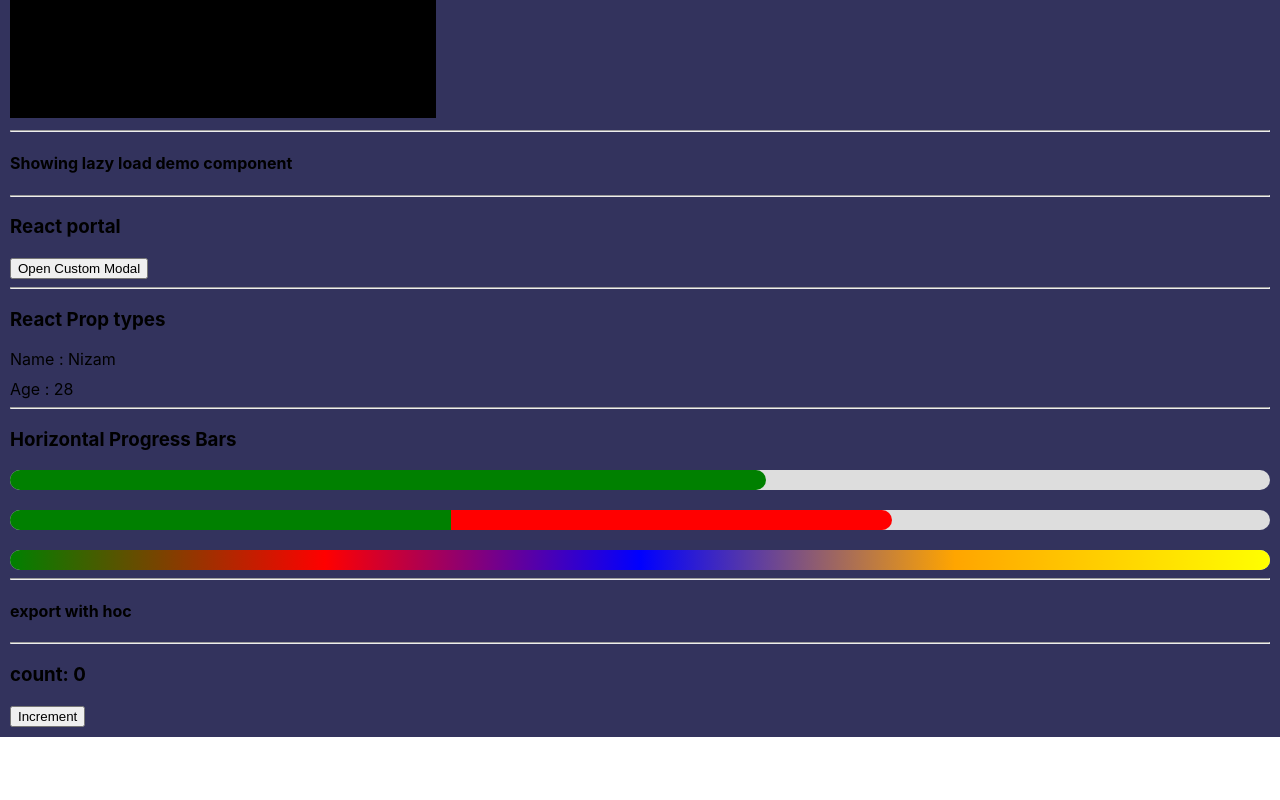
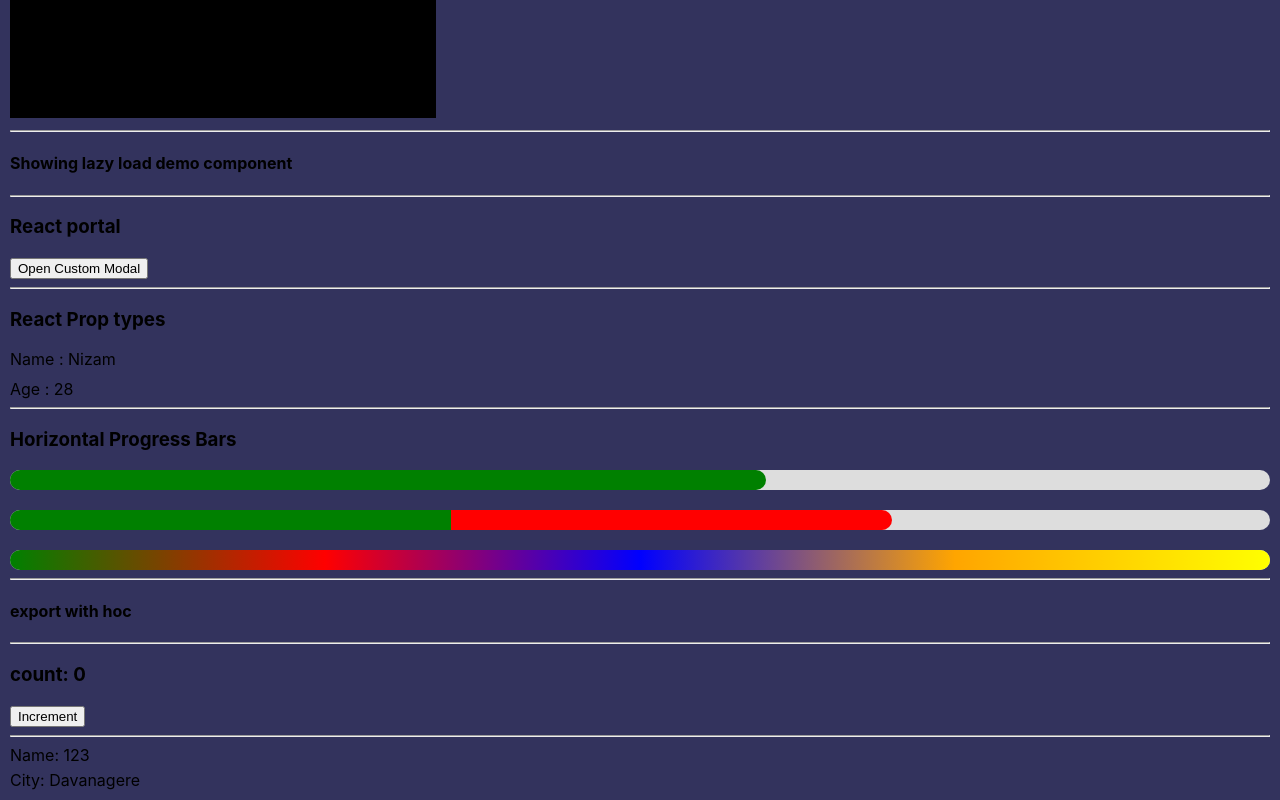
Before and after one commit to oknizam/React-Interview, a React (Create React App) app: page / in a window 1280 px wide. Shown: the part 3313-4113 px from the top of the page. Before the commit the page ends 4050 px from the top, so only its background shows below. Built offline with nearby package versions, Linux system fonts and the light colour scheme; no server answers.

Commit message:
Prop types

```diff
--- /dev/null
+++ b/src/components/Card.js
@@ -0,0 +1,17 @@
+import PropTypes from "prop-types";
+
+export default function Card({ name, city }) {
+  console.log("name", typeof name)
+  return (
+    <div style={{ display: "flex", flexDirection: "column", justifyContent: "center", gap: "5px" }}>
+      <span>Name: {name}</span>
+      <span>City: {city}</span>
+    </div>
+  )
+
+}
+
+Card.prototype = {
+  name: PropTypes.string,
+  city: PropTypes.string,
+}
--- a/src/components/Home.js
+++ b/src/components/Home.js
@@ -17,6 +17,7 @@ import User from './UI/User';
 import ProgressBar from './UI/HorizontalProgressBar';
 import TestHOC from './TestHOC';
 import CounterComponent from './CounterComponent';
+import Card from './Card';
 
 export const ThemeContext = createContext();
 
@@ -97,6 +98,9 @@ const Home = () => {
       <TestHOC name="nizam" />
       <hr />
       <CounterComponent />
+
+      <hr />
+      <Card name={123} city="Davanagere" />
     </div>
   )
 }
```
